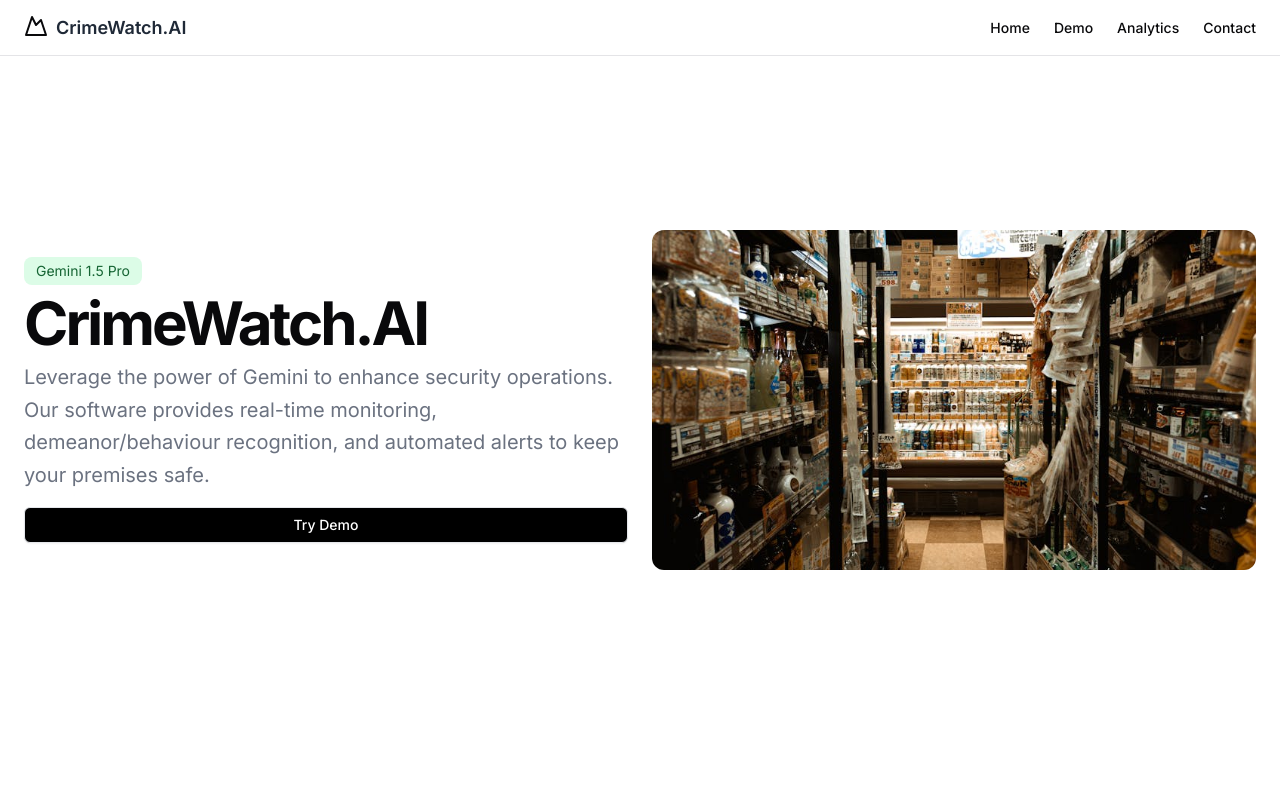
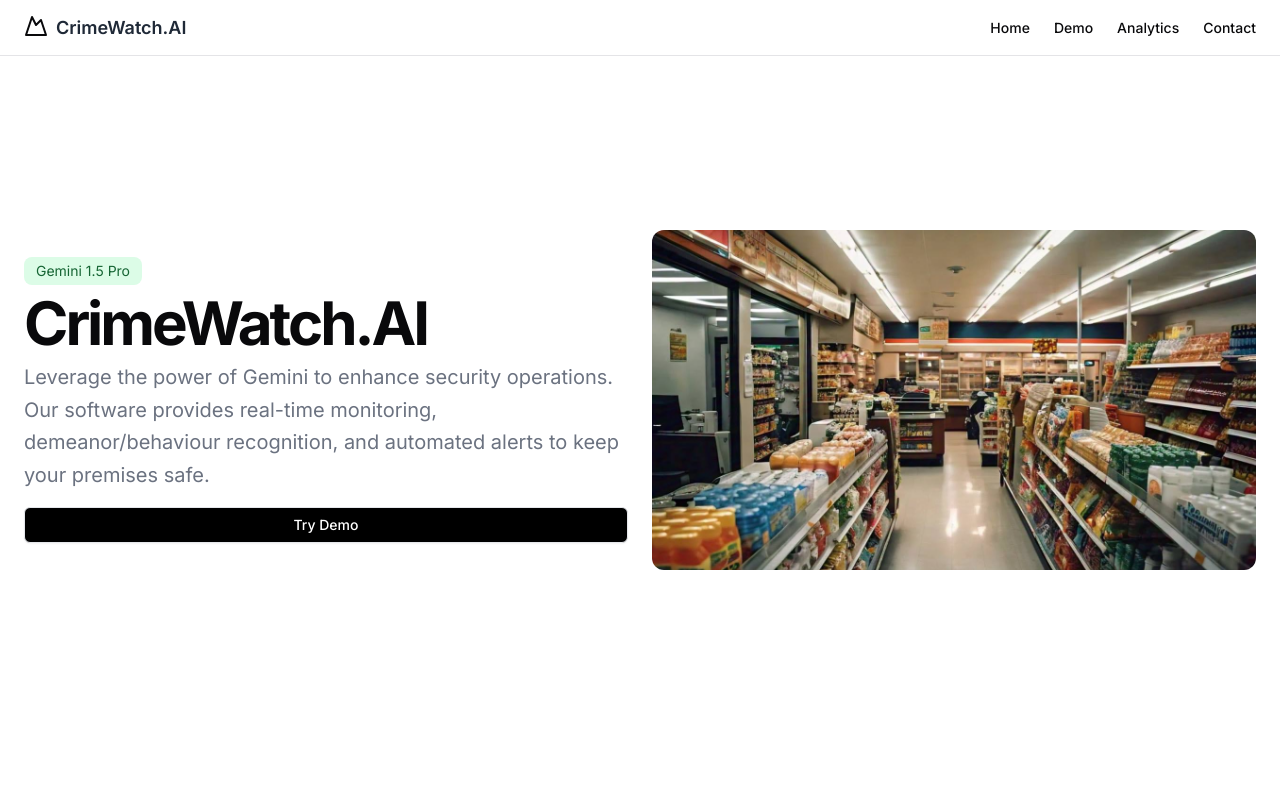
Before and after one commit to Y-ZR/CrimeWatch.AI, a Next.js app in the folder frontend/: page / in a window 1280 px wide. Shown: the top 800 px of the page. Built offline with nearby package versions, Linux system fonts and the light colour scheme.

Commit message:
latest home page changes

```diff
--- a/frontend/package.json
+++ b/frontend/package.json
@@ -22,6 +22,7 @@
     "axios": "^1.6.8",
     "class-variance-authority": "^0.7.0",
     "clsx": "^2.1.0",
+    "framer-motion": "^11.1.7",
     "lucide-react": "^0.370.0",
     "next": "14.2.2",
     "react": "^18",
--- a/frontend/src/app/page.js
+++ b/frontend/src/app/page.js
@@ -41,7 +41,7 @@ export default function HomePage() {
                 alt="Hero"
                 className="mx-auto aspect-video overflow-hidden rounded-xl object-cover object-center sm:w-full lg:order-last"
                 height="310"
-                src="/stock.jpeg"
+                src="/stock.jpg"
                 width="550"
               />
             </div>
```
Also changed, not shown: frontend/public/stock.jpg (added), 1 other file (tests, documents, lock files or other folders).
